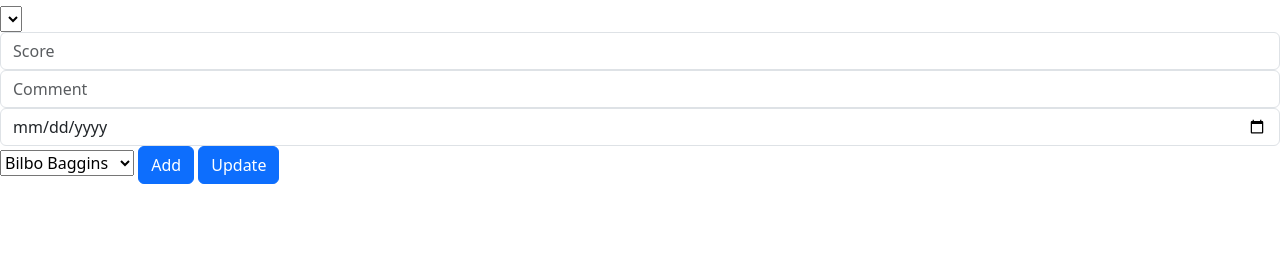
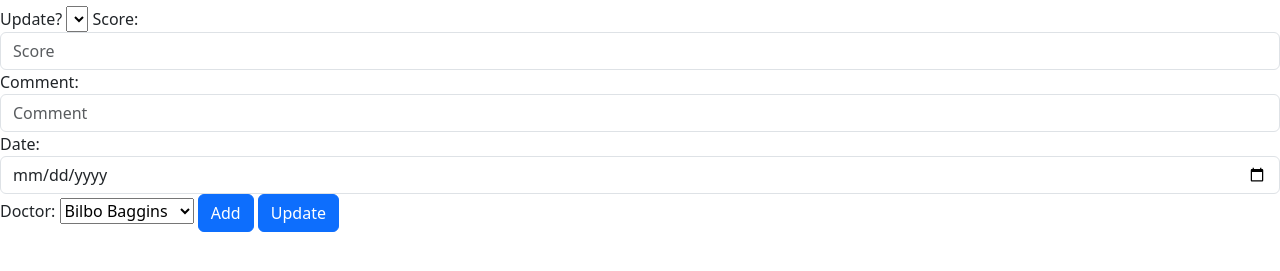
Before and after one commit to vivelaviet/RateMyDoctor, a PHP site: page /addratings.php in a window 1280 px wide. Shown: the part 258-529 px from the top of the page. Run offline with PHP 8.4, Linux system fonts and the light colour scheme; data comes from the database, SQL or seed files in the repository; data that the repository does not hold is empty.

Commit message:
Added labels to input fields

```diff
--- a/addratings.php
+++ b/addratings.php
@@ -17,6 +17,7 @@
 <body>
     <h1>Add/Update Ratings</h1>
     <form action="<?php echo htmlspecialchars($_SERVER["PHP_SELF"]);?>"  method="post">
+        <label>Update?</label>
         <?php
         include_once 'db.php';
         $sql = "SELECT * FROM ratings";
@@ -27,10 +28,14 @@
         }
         echo "</select>";
         ?>
+        <label>Score:</label>
         <input type="number" class="form-control" name="score" placeholder="Score">
+        <label>Comment:</label>
         <input type="text" class="form-control" name="comment" placeholder="Comment">
+        <label>Date:</label>
         <input type="date" class="form-control" name="date" placeholder="Date">
 
+        <label>Doctor:</label>
         <?php
         include_once 'db.php';
         $sql = "SELECT * FROM doctor";
```
